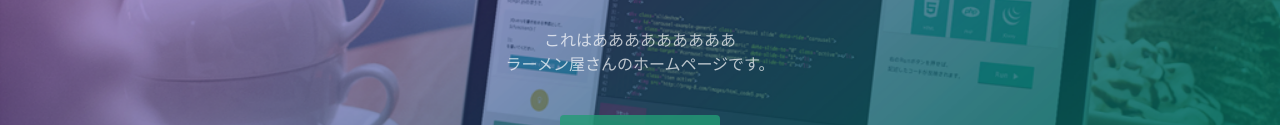
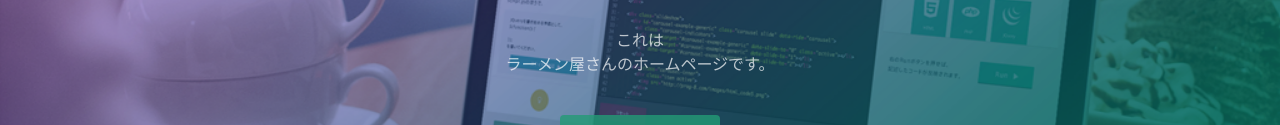
Before and after one commit to misato-cloud/myhomepage, a plain HTML site: page index.html in a window 1280 px wide. Shown: the part 343-468 px from the top of the page. Drawn offline with Linux system fonts and the light colour scheme.

Commit message:
これはああからこれはに変更

```diff
--- a/index.html
+++ b/index.html
@@ -24,7 +24,7 @@
   <div class="top-wrapper">
     <div class="container">
       <h1>伊木美聡<br>ホームページ</h1>
-      <p>これはあああああああああ<br>ラーメン屋さんのホームページです。</p>
+      <p>これは<br>ラーメン屋さんのホームページです。</p>
       <div class="btn-wrapper">
         <a href="https://glomacjunnakamuralaboratory.on.drv.tw/www.junnlab.com/" class="btn signup">ここをプッシュ</a>
         <p>or</p>
```
